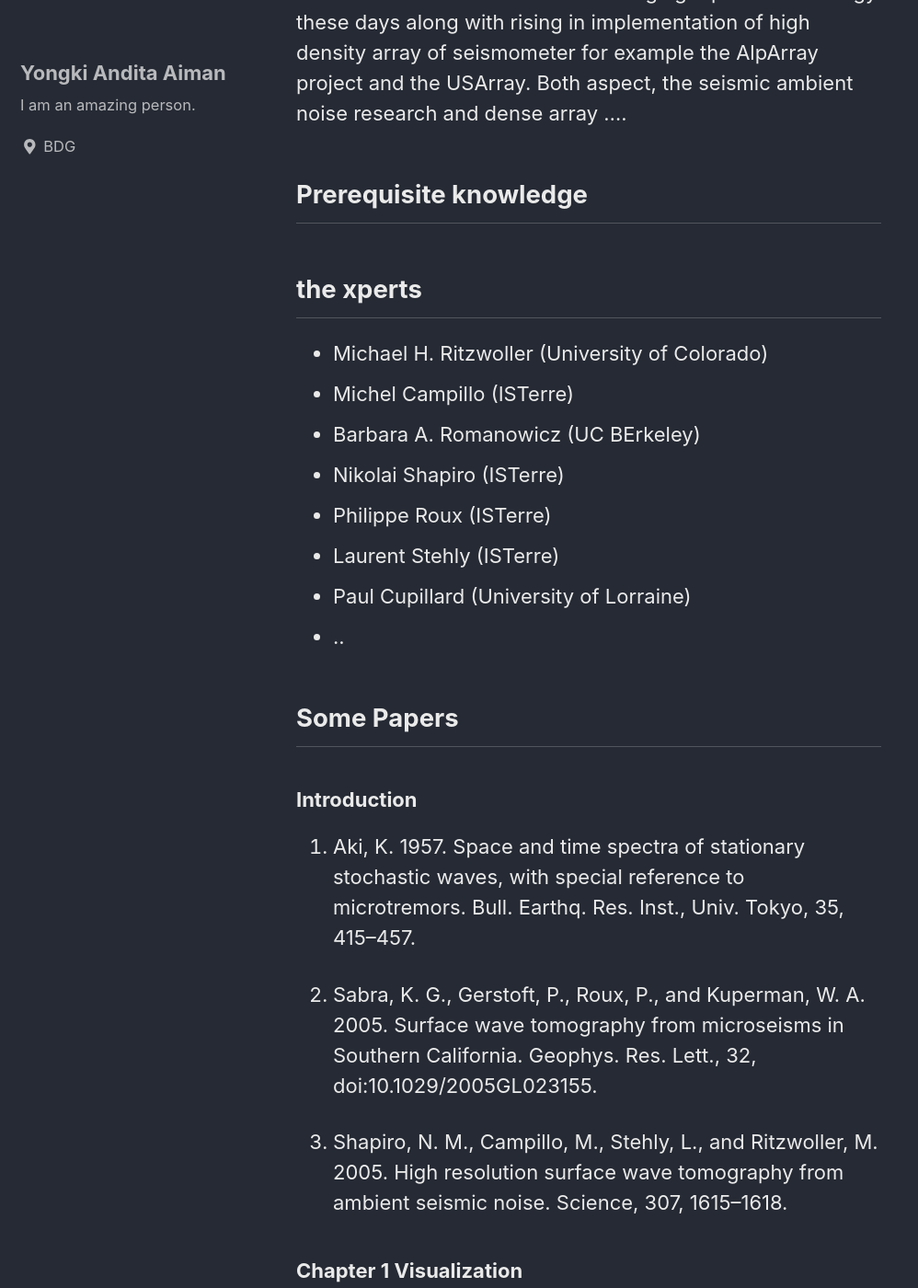
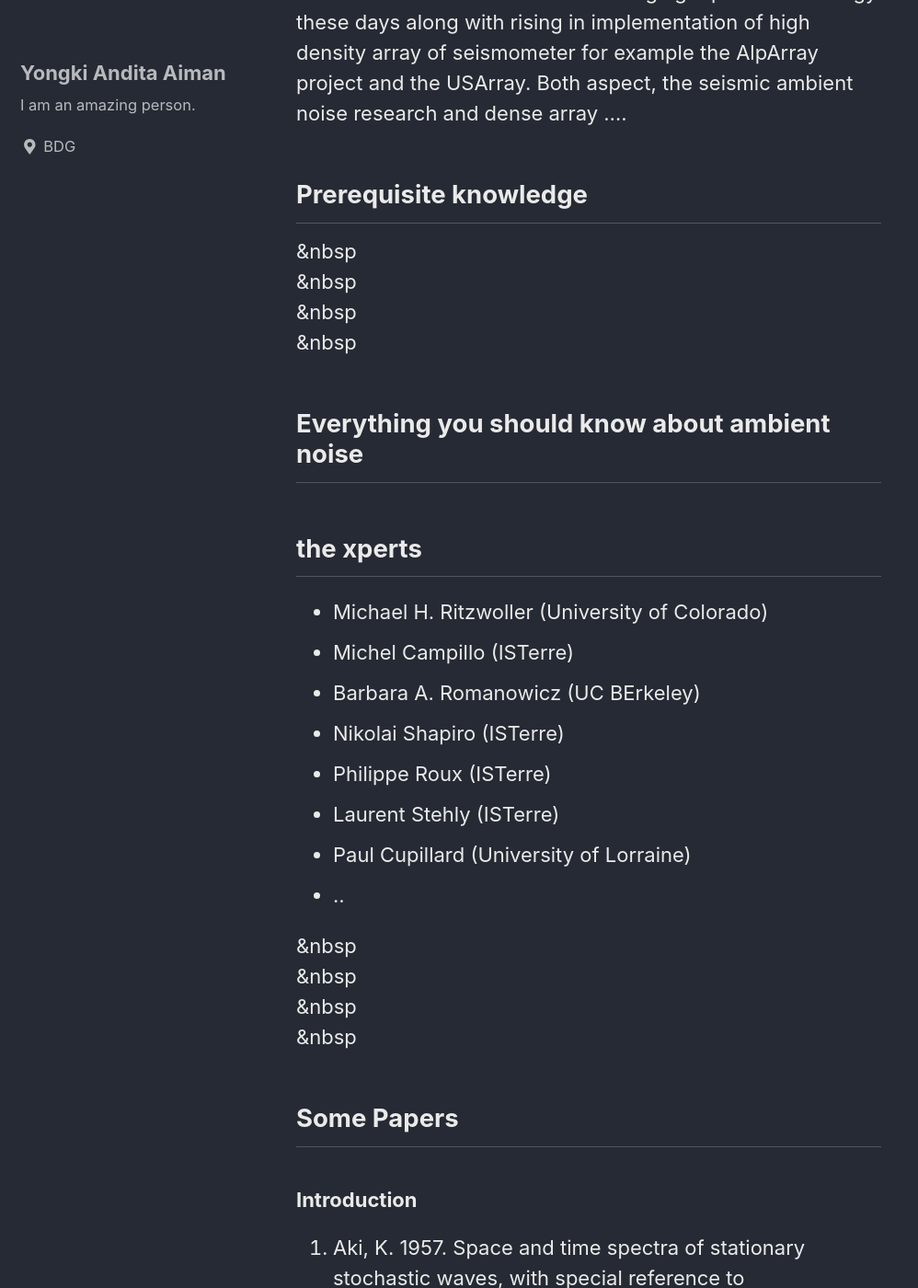
Before and after one commit to aimanyongki/blog, a Jekyll site: the page built from _posts/2020-04-07-Introduction-to-Ambient-Seismic-Noise.md, in a window 1280 px wide and 1400 px high, scrolled down 376 px. Shown: the whole window at 92% size, without its empty margins (0-998 px from the left). Built offline with Jekyll 4.4.1, drawn with Linux system fonts in a browser that asks for light colours; cached includes are drawn as plain includes; nearby versions of some CDN libraries.

Commit message:
Update 2020-04-07-Introduction-to-Ambient-Seismic-Noise.md

```diff
--- a/_posts/2020-04-07-Introduction-to-Ambient-Seismic-Noise.md
+++ b/_posts/2020-04-07-Introduction-to-Ambient-Seismic-Noise.md
@@ -7,10 +7,14 @@ array of seismometer for example the AlpArray project and the USArray. Both aspe
 
 ## Prerequisite knowledge
 
-<b>
-<b>
-<b>
-<b>
+&nbsp
+&nbsp
+&nbsp
+&nbsp
+
+## Everything you should know about ambient noise
+
+
 
 ## the xperts
 - Michael H. Ritzwoller (University of Colorado)
@@ -23,10 +27,10 @@ array of seismometer for example the AlpArray project and the USArray. Both aspe
 - ..
 
 
-<b>
-<b>
-<b>
-<b>
+&nbsp
+&nbsp
+&nbsp
+&nbsp
 
 ## Some Papers
 ### Introduction
```
